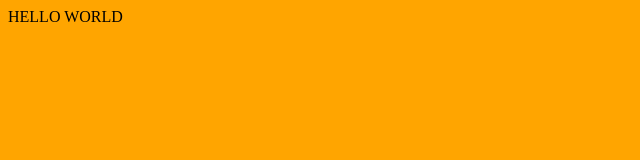
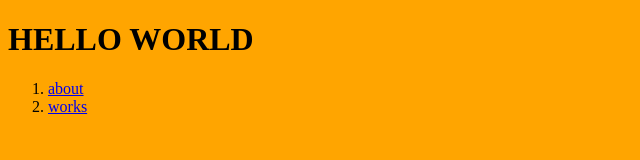
Before and after one commit to HAJIHYE/0401, a plain HTML site: page index.html in a window 1280 px wide. Shown: the whole page, without its empty margins (0-640 px from the left). Drawn offline with Linux system fonts and the light colour scheme.

Commit message:
add page

```diff
--- a/index.html
+++ b/index.html
@@ -1,10 +1,20 @@
 <!doctype html>
 <html>
+
   <head>
     <meta charset="utf-8">
     <link rel="stylesheet" href="style.css">
   </head>
+
   <body>
-    HELLO WORLD
+      <header>
+      <h1><strong>HELLO WORLD</strong><h1>
+      </header>
+      <nav>
+        <ol>
+          <li><a href="google.com">about</a></li>
+          <li><a href="daum.net">works</a></li>
+      </nav>
   </body>
+
 </html>
```
